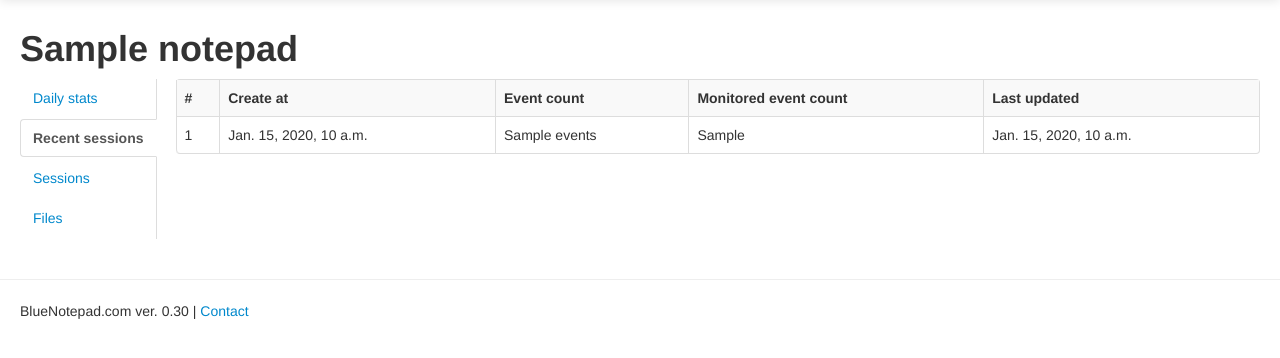
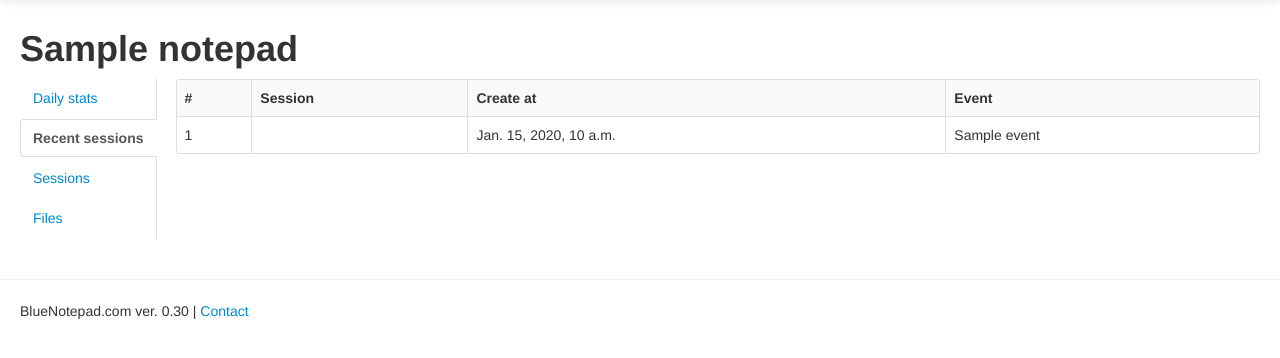
Before and after one commit to klangner/bluenotepad, a Django app: template src/bluenotepad/templates/notepad/recent_sessions.html in a window 1280 px wide. Shown: the part 41-399 px from the top of the page. Run offline with Django 3.2, Linux system fonts and the light colour scheme; the template is opened without the code that fills it: most values are stand-ins (such as "Sample title", 1, 10 or a date in 2020); some libraries are stand-ins or nearby versions.

Commit message:
Pokazywanie ostatnich eventów

```diff
--- a/src/bluenotepad/notepad/urls.py
+++ b/src/bluenotepad/notepad/urls.py
@@ -4,7 +4,7 @@
 urlpatterns = patterns('bluenotepad.notepad.views',
     (r'^$', 'index'),
 #    (r'^create$', 'create_notepad'),
-    (r'^(?P<notepad_id>\d+)$', 'notepad'),
+    (r'^(?P<notepad_id>\d+)$', 'recent_sessions'),
     (r'^(?P<notepad_id>\d+)/stats$', 'stats'),
     (r'^(?P<notepad_id>\d+)/sessions$', 'sessions'),
     (r'^(?P<notepad_id>\d+)/files$', 'files'),
--- a/src/bluenotepad/templates/notepad/recent_sessions.html
+++ b/src/bluenotepad/templates/notepad/recent_sessions.html
@@ -16,18 +16,16 @@
 			<table class="table table-bordered table-striped">
 				<tr>
 					<th>#</th>
+					<th>Session</th>
 					<th>Create at</th>
-					<th>Event count</th>
-					<th>Monitored event count</th>
-					<th>Last updated</th>
+					<th>Event</th>
 				</tr>
 				{% for session in sessions %}
 					<tr>
 						<td>{{forloop.counter}}</td>
-						<td>{{session.created_at}}</td>
-						<td>{{session.events}}</td>
-						<td>{{session.monitored_events}}</td>
-						<td>{{session.last_updated}}</td>
+						<td>{{session.session}}</td>
+						<td>{{session.time}}</td>
+						<td>{{session.event}}</td>
 					</tr>
 				{% endfor %}
 			</table>
```
Also changed, not shown: src/bluenotepad/notepad/views.py (+12 -3 lines).
